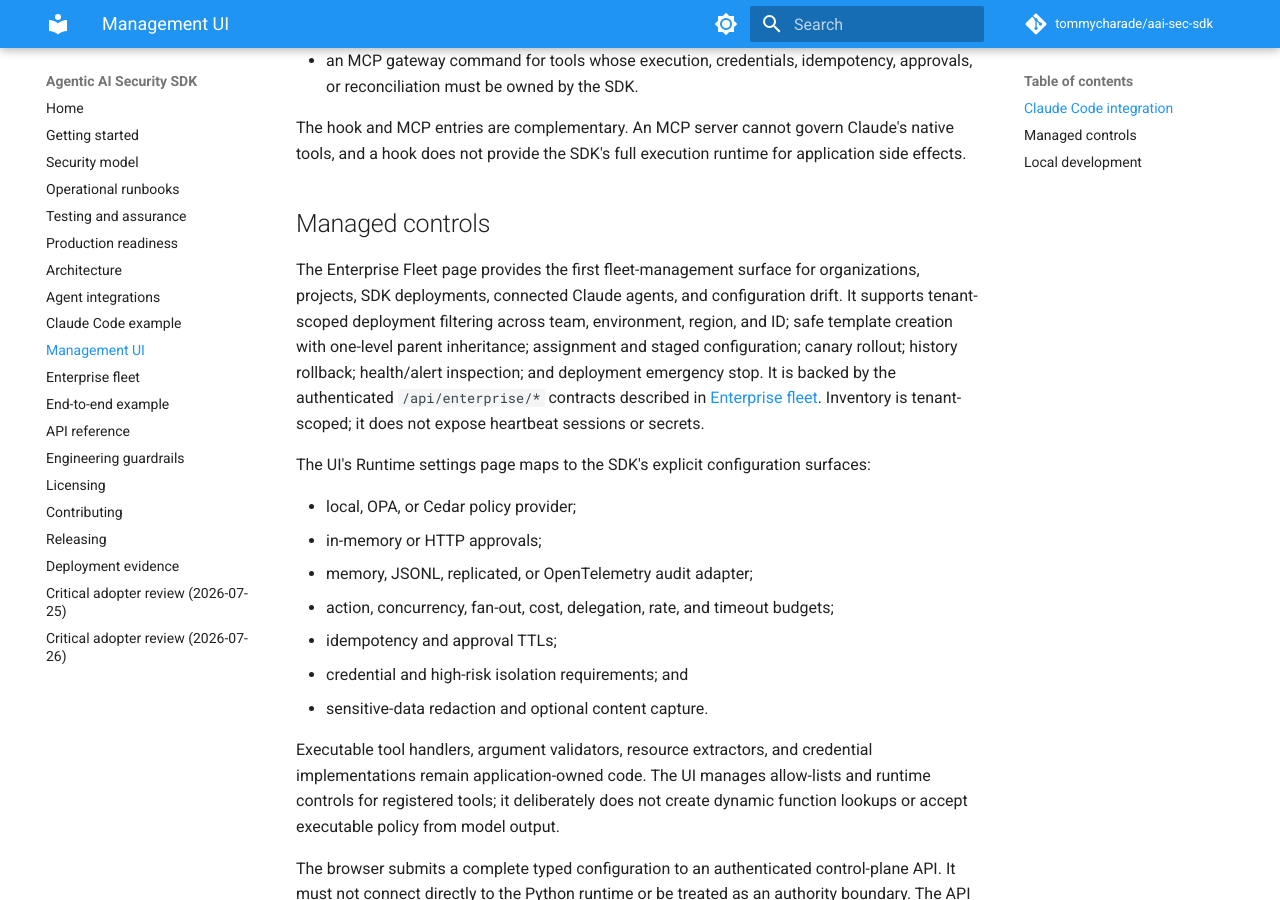
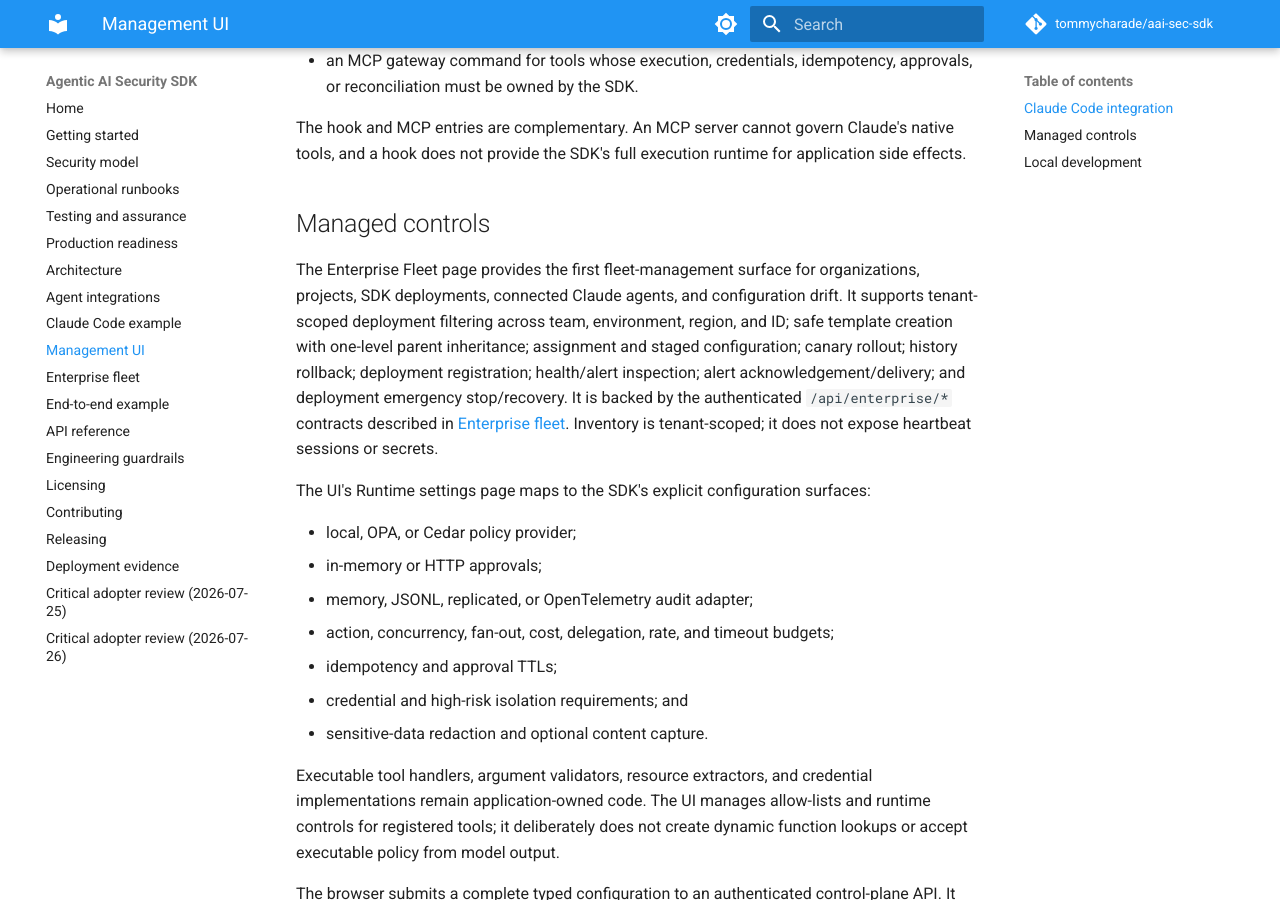
Before and after one commit to tommycharade/aai-sec-sdk, an MkDocs documentation site: the page built from docs/ui.md, in a window 1280 px wide and 900 px high, scrolled down 493 px. Built offline with MkDocs 1.6.1 and Material for MkDocs 9.7.7, drawn with Linux system fonts in a browser that asks for light colours; comment, search, counter and statistics services are not loaded.

Commit message:
Document enterprise fleet UI operations

```diff
--- a/docs/ui.md
+++ b/docs/ui.md
@@ -30,7 +30,8 @@ organizations, projects, SDK deployments, connected Claude agents, and
 configuration drift. It supports tenant-scoped deployment filtering across
 team, environment, region, and ID; safe template creation with one-level
 parent inheritance; assignment and staged configuration; canary rollout;
-history rollback; health/alert inspection; and deployment emergency stop. It
+history rollback; deployment registration; health/alert inspection; alert
+acknowledgement/delivery; and deployment emergency stop/recovery. It
 is backed by the authenticated `/api/enterprise/*` contracts described in
 [Enterprise fleet](enterprise-fleet.md). Inventory is tenant-scoped; it does
 not expose heartbeat sessions or secrets.
```
